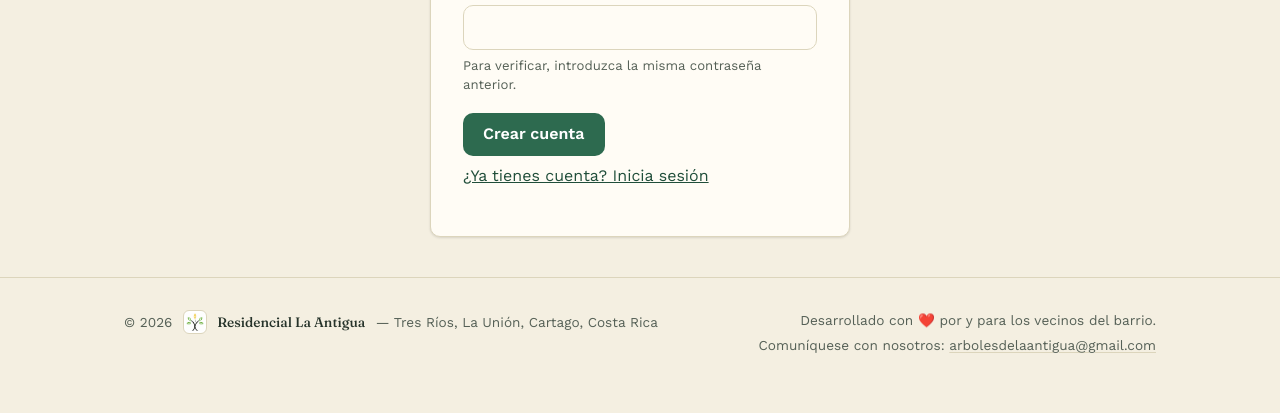
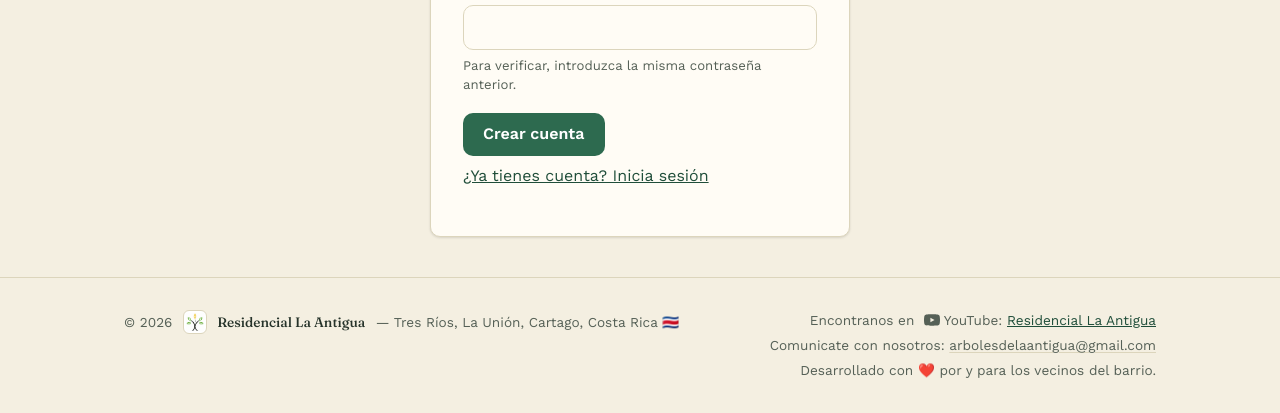
Before and after one commit to Residencial-La-Antigua/website, a Django app: page /accounts/signup/ in a window 1280 px wide. Shown: the part 1170-1583 px from the top of the page. Before the commit the page ends 1523 px from the top, so only its background shows below. Run offline with Django 5.2, Linux system fonts and the light colour scheme.

Commit message:
Noticia: Colocación del rótulo en el roble sabana y enlace a YouTube en el footer (#34)
* Noticia: Rótulo en el roble sabana

* Feature: add YouTube link in footer

```diff
--- a/static/css/main.css
+++ b/static/css/main.css
@@ -836,6 +836,21 @@ footer .foot-meta a:hover {
   color: var(--color-accent);
 }
 
+footer .foot-social {
+  display: inline-flex;
+  align-items: center;
+  justify-content: center;
+  width: 16px;
+  height: 16px;
+  margin-left: 0.3rem;
+  vertical-align: -3px;
+  color: var(--color-text-muted);
+}
+
+footer .foot-social:hover {
+  color: var(--color-accent);
+}
+
 /* Buttons */
 
 .btn {
--- a/templates/base.html
+++ b/templates/base.html
@@ -82,14 +82,15 @@
           <span class="foot-copy">© {% now "Y" %}</span>
           <span class="foot-mark"><img src="{% static 'images/logo-icon.png' %}" alt="" /></span>
           <span class="foot-brand">Residencial La Antigua</span>
-          <span>— Tres Ríos, La Unión, Cartago, Costa Rica</span>
+          <span>— Tres Ríos, La Unión, Cartago, Costa Rica 🇨🇷</span>
         </div>
         <div class="foot-right">
-          <span>Desarrollado con ❤️ por y para los vecinos del barrio.</span>
+          <span>Encontranos en <svg class="foot-social" viewBox="0 0 24 24" fill="currentColor" aria-hidden="true"><path d="M23.5 6.2a3 3 0 0 0-2.1-2.1C19.5 3.5 12 3.5 12 3.5s-7.5 0-9.4.6A3 3 0 0 0 .5 6.2 31 31 0 0 0 0 12a31 31 0 0 0 .5 5.8 3 3 0 0 0 2.1 2.1c1.9.6 9.4.6 9.4.6s7.5 0 9.4-.6a3 3 0 0 0 2.1-2.1A31 31 0 0 0 24 12a31 31 0 0 0-.5-5.8ZM9.6 15.5V8.5L15.8 12l-6.2 3.5Z"/></svg> YouTube: <a href="https://www.youtube.com/@Residencial_La_Antigua" target="_blank" rel="noopener">Residencial La Antigua</a></span>
           <span class="foot-meta">
-            Comuníquese con nosotros:
+            Comunicate con nosotros:
             <a href="mailto:arbolesdelaantigua@gmail.com">arbolesdelaantigua@gmail.com</a>
           </span>
+          <span>Desarrollado con ❤️ por y para los vecinos del barrio.</span>
         </div>
       </div>
     </footer>
```
Also changed, not shown: content/noticias/2026-09-26-rotulo-en-el-roble-sabana.md (added, +23 -0 lines), static/images/noticias/rotulo-en-el-roble-sabana/01.webp (added), static/images/noticias/rotulo-en-el-roble-sabana/02.webp (added), static/images/noticias/rotulo-en-el-roble-sabana/03.webp (added), static/images/noticias/rotulo-en-el-roble-sabana/04.webp (added).
